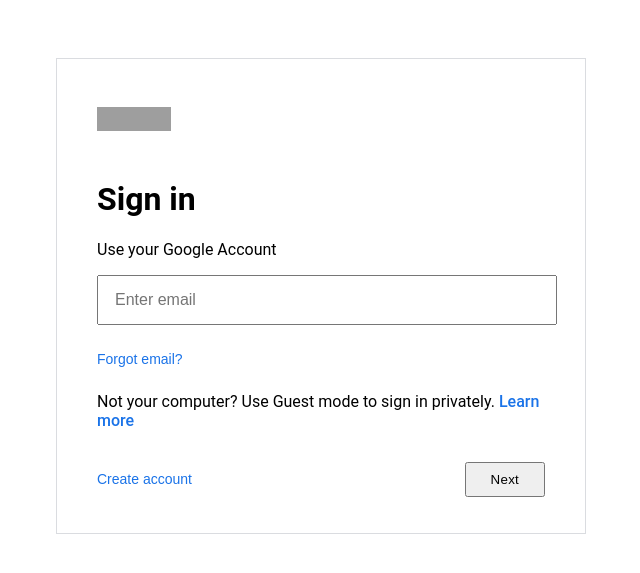
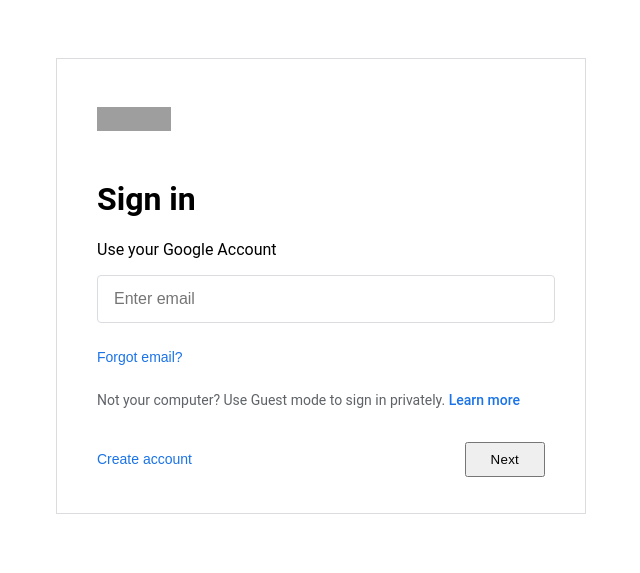
Before and after one commit to Gavin-Wood4/498cyberproj, a Flask app: page / in a window 1280 px wide. Shown: the top 573 px of the page, without its empty margins (319-959 px from the left). Run offline with Flask 3, Linux system fonts and the light colour scheme; grey boxes are pictures that could not be loaded.

Commit message:
Added several missing : and ;s

```diff
--- a/static/style.css
+++ b/static/style.css
@@ -35,8 +35,8 @@
 	padding: 14px 16px;
 	font-size: 16px;
 	width: calc(100% - 24px);
-	border: 1px solid #dadce0
-	border-radius:4px
+	border: 1px solid #dadce0;
+	border-radius: 4px;
 }
 
 .input-group input:focus {
@@ -68,9 +68,9 @@
 }
 
 .info-text {
-	color: #5f6368
+	color: #5f6368;
 	font-size: 14px;
-	line-hheight: 1.4286;
+	line-height: 1.4286;
 	margin-top 30px;
 	margin-bottom: 30px;
 	text-align: left;
@@ -116,7 +116,7 @@
 	cursor: pointer;
 }
 .username-display:hover {
-	background-color: #f8f9fa
+	background-color: #f8f9fa;
 }
 
 .person-icon {
```
